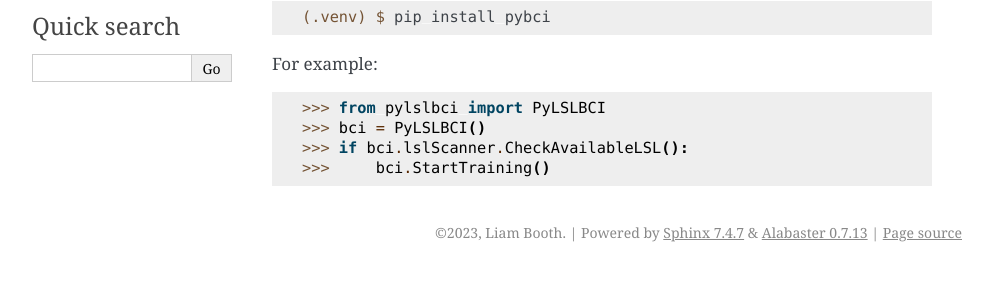
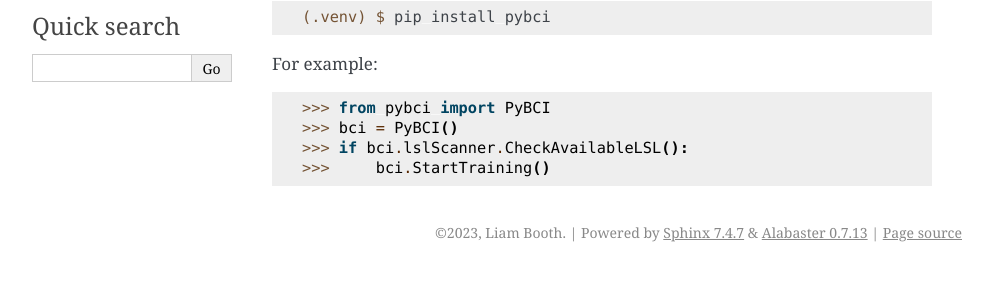
Before and after one commit to LMBooth/pybci, a Sphinx documentation site: the page built from docs/usage.rst, in a window 1280 px wide. Shown: the part 215-496 px from the top of the page, without its empty margins (148-1141 px from the left). Built offline with Sphinx 7.4.7, drawn with Linux system fonts in a browser that asks for light colours.

Commit message:
Update usage.rst

```diff
--- a/docs/usage.rst
+++ b/docs/usage.rst
@@ -16,7 +16,7 @@ To use PyBCI, first install it using pip:
 
 For example:
 
->>> from pylslbci import PyLSLBCI
->>> bci = PyLSLBCI()
+>>> from pybci import PyBCI
+>>> bci = PyBCI()
 >>> if bci.lslScanner.CheckAvailableLSL():
 >>>     bci.StartTraining()
```
